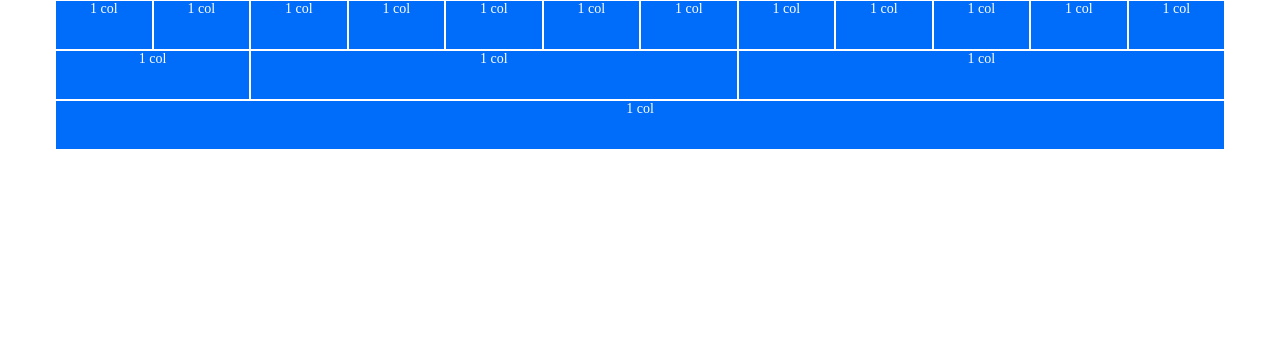
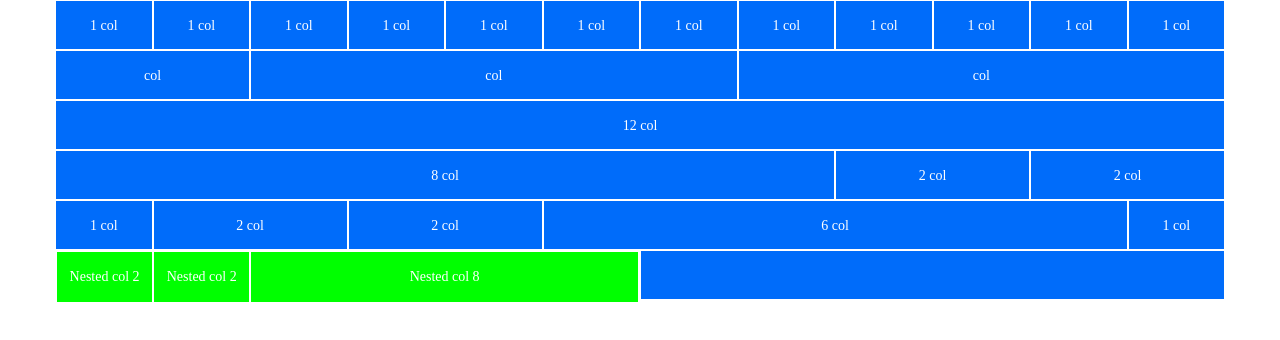
Before and after one commit to LorenzoGirinelli/html-css-12bool, a plain HTML site: page index.html in a window 1280 px wide. Drawn offline with Linux system fonts and the light colour scheme.

Commit message:
box-verde

```diff
--- a/css/style.css
+++ b/css/style.css
@@ -5,5 +5,10 @@
     font-size: 14px;
     color: white;
     text-align: center;
-    vertical-align: middle;
+    line-height: 50px;
 }
+.nested-box{
+    background-color: lime;
+    border: 1px solid white;
+    height: 100%;
+}
--- a/index.html
+++ b/index.html
@@ -72,36 +72,99 @@
                 </div>
             </div>
         </div>
-        <div class="container">
+
         <div class="row">
             <div class="col-2">
+                <div class="box">
+                    col
+                </div>
+            </div>
+            <div class="col-5">
+                <div class="box">
+                    col
+                </div>
+            </div>
+            <div class="col-5">
+                <div class="box">
+                    col
+                </div>
+            </div>
+        </div>
+
+        <div class="row">
+            <div class="col-12">
+                <div class="box">
+                    12 col
+                </div>
+            </div>
+        </div>
+
+        <div class="row">
+            <div class="col-8">
+                <div class="box">
+                    8 col
+                </div>
+            </div>
+            <div class="col-2">
+                <div class="box">
+                    2 col
+                </div>
+            </div>
+            <div class="col-2">
+                <div class="box">
+                    2 col
+                </div>
+            </div>
+        </div>
+
+        <div class="row">
+            <div class="col-1">
                 <div class="box">
                     1 col
                 </div>
             </div>
-                <div class="col-5">
+            <div class="col-2">
                 <div class="box">
-                        1 col
+                    2 col
                 </div>
             </div>
-                <div class="col-5">
+            <div class="col-2">
+                <div class="box">
+                    2 col
+                </div>
+            </div>
+            <div class="col-6">
+                <div class="box">
+                    6 col
+                </div>
+            </div>
+            <div class="col-1">
                 <div class="box">
                     1 col
                 </div>
             </div>
         </div>
+
+        <!-- Col verde -->
+        <div class="row">
+            <div class="col-6">
+                <div class="row box">
+                    <div class="col-2">
+                        <div class="nested-box">Nested col 2</div>
                     </div>
-        <div class="container">
-            <div class="row">
-                <div class="col-12">
+                    <div class="col-2">
+                        <div class="nested-box">Nested col 2</div>
+                    </div>
+                    <div class="col-8">
+                        <div class="nested-box">Nested col 8</div>
+                    </div>
+                </div>
+            </div>
+            <div class="col-6">
                 <div class="box">
-                        1 col
                 </div>
             </div>
         </div>
     </div>
-
-    </div>
-
 </body>
 </html>
```
Lines whose indentation alone changed are shown as unchanged.
